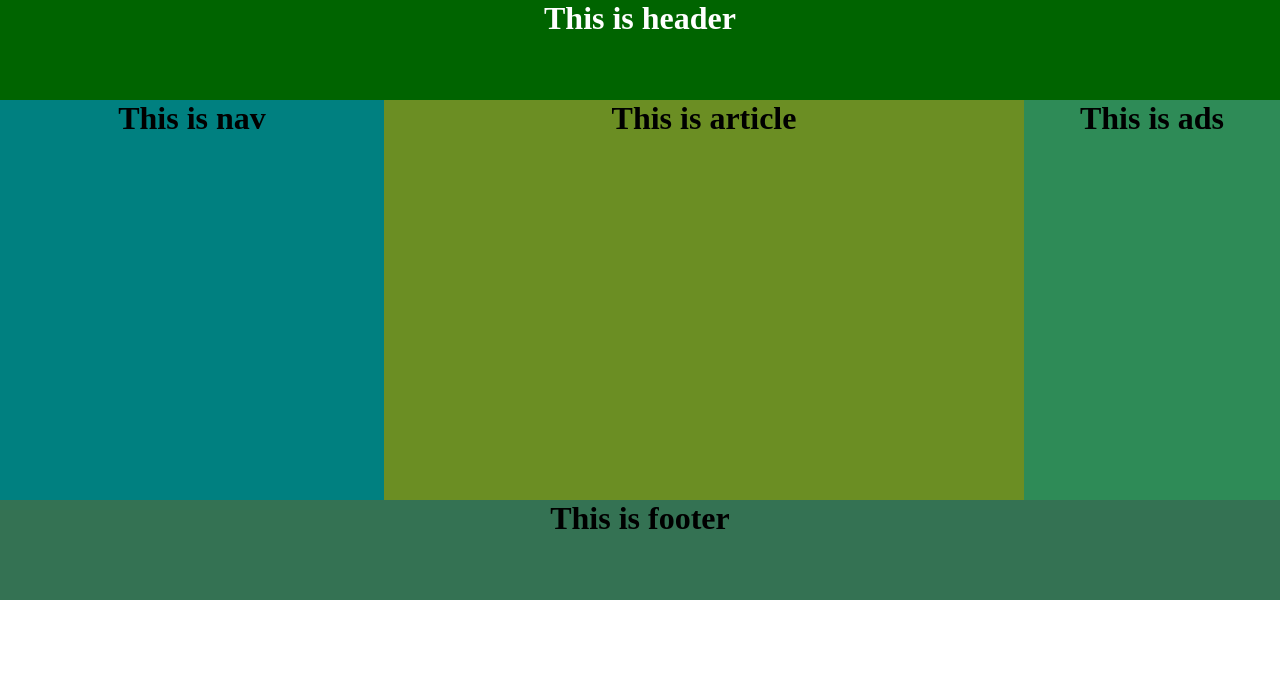
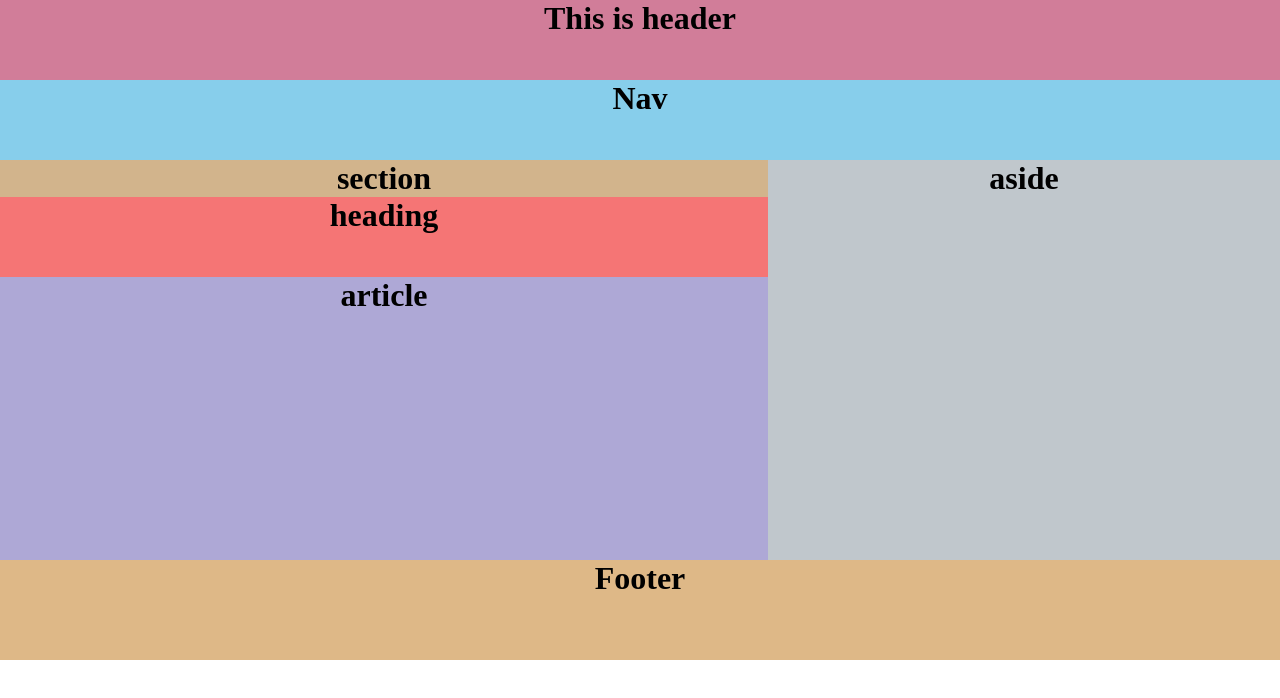
Before and after one commit to syedaiffat21/ssb, a plain HTML site: page index.html in a window 1280 px wide. Drawn offline with Linux system fonts and the light colour scheme.

Commit message:
Add files via upload

```diff
--- a/index.html
+++ b/index.html
@@ -4,33 +4,32 @@
     <meta charset="UTF-8">
     <meta http-equiv="X-UA-Compatible" content="IE=edge">
     <meta name="viewport" content="width=device-width, initial-scale=1.0">
-    <title>Layout2</title>
+    <title>layout4</title>
     <link rel="stylesheet" href="style.css">
 </head>
 <body>
-    <div class="content">
-
     <div class="header">
         <h1>This is header</h1>
     </div>
-
     <div class="nav">
-            <h1>This is nav</h1>
+        <h1>Nav</h1>
     </div>
-
+    <div class="middle">
+        <div class="left">
+            <h1>section</h1>
+            <div class="heading">
+                <h1>heading</h1>
+            </div>
             <div class="article">
-            <h1>This is article</h1>
+                <h1>article</h1>
             </div>
-
-        <div class="ads">
-            <h1>This is ads</h1>
         </div>
-
+        <div class="right">
+            <h1>aside</h1>
         </div>
-
+    </div>
     <div class="footer">
-    <h1>This is footer</h1>
+        <h1>Footer</h1>
     </div>
-
 </body>
 </html>
--- a/style.css
+++ b/style.css
@@ -3,37 +3,47 @@
     padding: 0;
 }
 .header{
-    background-color: darkgreen;
-    height: 100px;
+    background-color: rgb(209, 125, 153);
+    width: 100%;
     text-align: center;
-    color: white;
+    height: 80px;
 }
 .nav{
-    width: 30%;
+    background-color: skyblue;
+    width: 100%;
+    text-align: center;
+    height: 80px;
+}
+.middle{
+    overflow: hidden;
+}
+.left{
+    width: 60%;
+    background-color: tan;
     height: 400px;
-    background-color: teal;
     float: left;
     text-align: center;
+    overflow: hidden;
+}
+.heading{
+    background-color: rgb(245, 117, 117);
+    width: 100%;
+    height: 20%;
 }
 .article{
-    width: 50%;
-    height: 400px;
-    background-color: olivedrab;
-    float:left ;
-    text-align: center;
+    background-color: rgb(174, 168, 214);
+    height: 80%;
+    width: 100%;
 }
-.ads{
-    width: 20%;
-    height: 400px;
-    background-color: seagreen;
+.right{
+    width: 40%;
+    height:400px;
+    background-color: rgb(192, 199, 204);
     float: right;
     text-align: center;
 }
 .footer{
-    background-color: rgb(52, 114, 83);
+    background-color:burlywood ;
     text-align: center;
     height: 100px;
 }
-.content{
-    overflow: hidden;
-}
```
Lines whose indentation alone changed are shown as unchanged.
